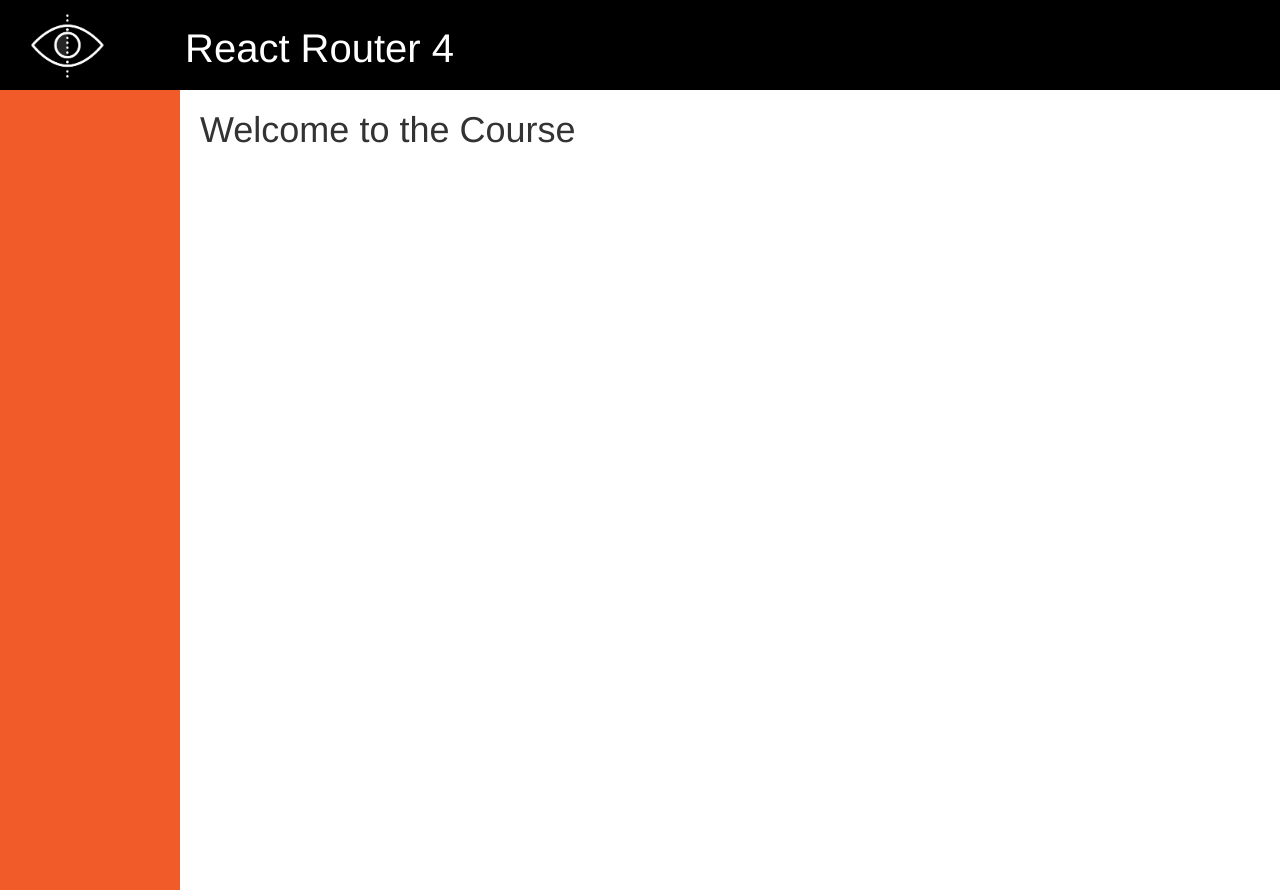
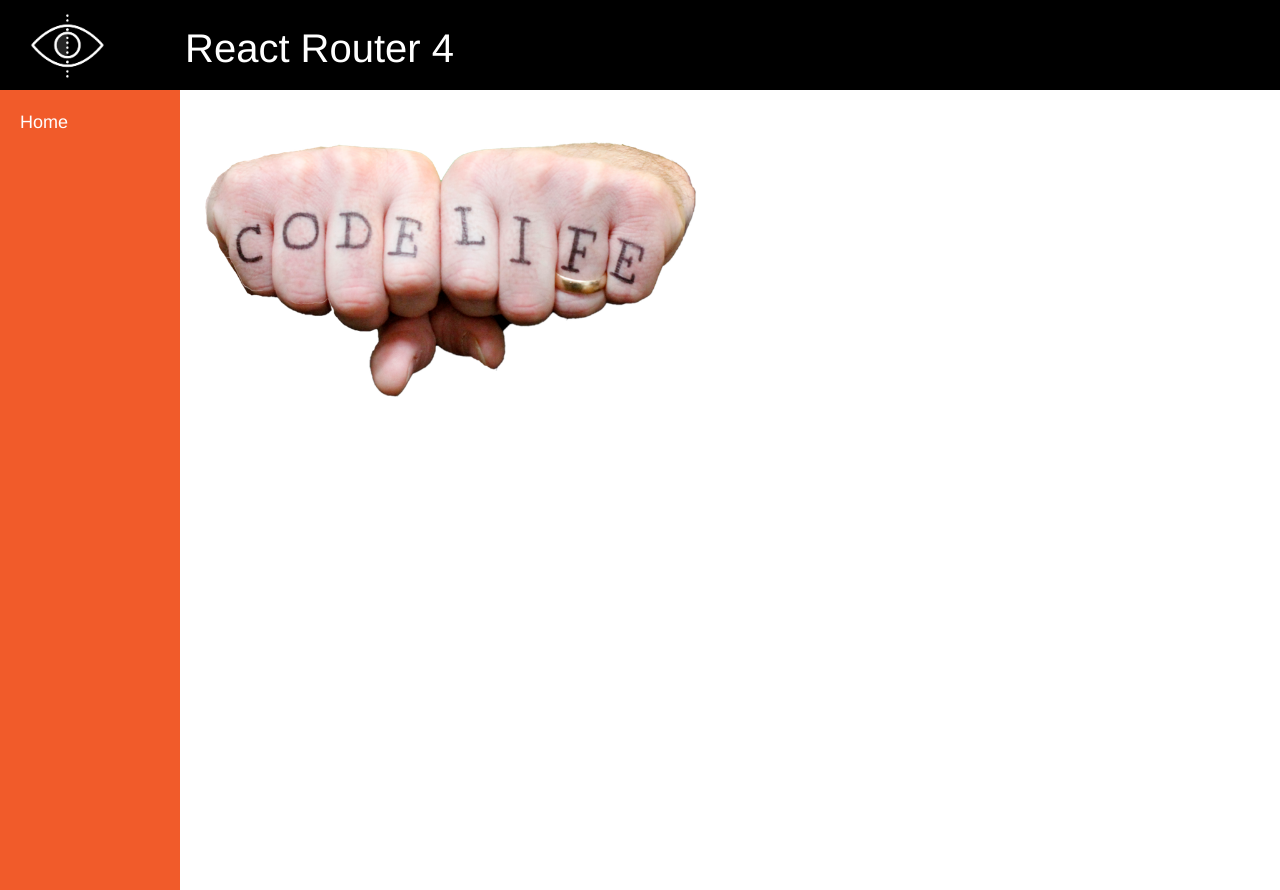
Before and after one commit to jerremy0929/rrp, a React (Create React App) app: page / in a window 1280 px wide. Built offline with nearby package versions, Linux system fonts and the light colour scheme.

Commit message:
finish chapter 3

```diff
--- a/src/App.tsx
+++ b/src/App.tsx
@@ -1,17 +1,23 @@
 import React from 'react'
+import { BrowserRouter as Router, Route, Switch } from 'react-router-dom'
 
+import Home from './components/Home'
 import Header from './components/layout/Header'
 import Sidebar from './components/layout/Sidebar'
 
 const App = () => {
   return (
-    <div>
-      <Header />
-      <Sidebar />
-      <div className="rightContentContainer">
-        <h1>Welcome to the Course</h1>
+    <Router>
+      <div>
+        <Header />
+        <Sidebar />
+        <div className="rightContentContainer">
+          <Switch>
+            <Route path="/" component={Home} exact={true} />
+          </Switch>
+        </div>
       </div>
-    </div>
+    </Router>
   )
 }
 
--- a/src/components/layout/Sidebar.tsx
+++ b/src/components/layout/Sidebar.tsx
@@ -1,8 +1,13 @@
 import React from 'react'
+import { Link } from 'react-router-dom'
 
 const Sidebar = () => {
   return (
-    <div className="leftNavContainer"></div>
+    <div className="leftNavContainer">
+      <Link className="navLink" to="/">
+        Home
+      </Link>
+    </div>
   )
 }
 
```
